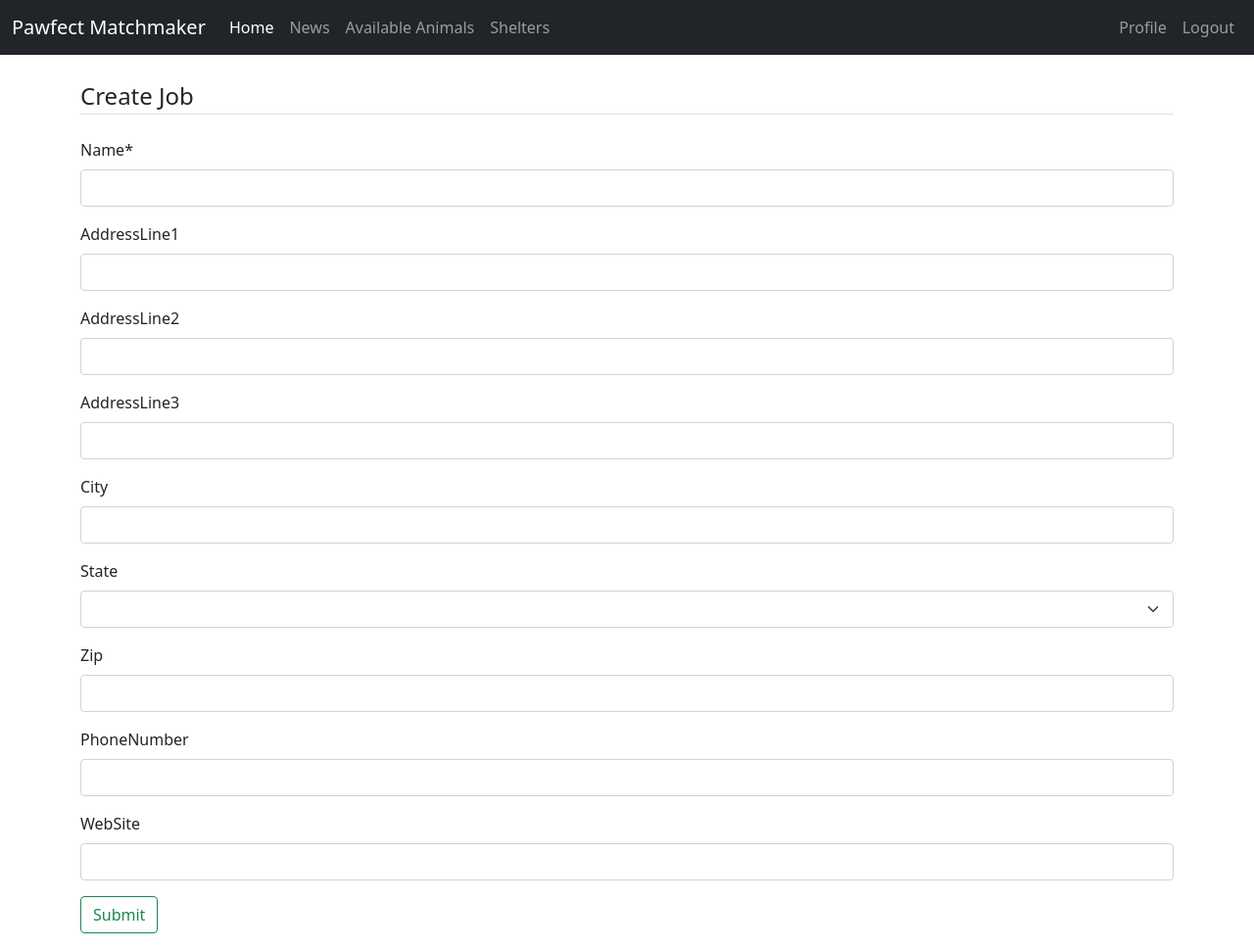
After one commit to AutonomousDev/animal_adoption, a Django app: page /shelters/new/ in a window 1280 px wide. The commit adds this page. Shown: the whole page at 98% size. Run offline with Django 4.2, Linux system fonts and the light colour scheme; the visitor is signed in with stand-in values (Sample User, id 1); some libraries are stand-ins or nearby versions.

Commit message:
Create and Update forms working

```diff
--- a/shelters/models.py
+++ b/shelters/models.py
@@ -23,4 +23,4 @@ class Shelter(models.Model):
 
     def get_absolute_url(self):
         """Returns the url to access a detailed record for this student"""
-        return reverse("job-post-detail", args=[str(self.id)])
+        return reverse('shelters-detail', args=[str(self.id)])
--- /dev/null
+++ b/shelters/templates/shelters/shelter_form.html
@@ -0,0 +1,18 @@
+{% extends "news/components/base.html" %}
+{% block content %}
+{% load crispy_forms_tags %}
+
+
+<div class="content-section">
+  <form method="POST" class="mb-3">
+      {% csrf_token %}
+      <fieldset class="form-group">
+          <legend class="border-bottom mb-4">{{ title }}</legend>
+          {{ form|crispy }}
+      </fieldset>
+      <div class="form-group">
+          <button class="btn btn-outline-success" type="submit">Submit</button>
+      </div>
+  </form>
+</div>
+{% endblock content %}
--- a/shelters/templates/shelters/shelter_list.html
+++ b/shelters/templates/shelters/shelter_list.html
@@ -2,8 +2,10 @@
 {% block content %}
 <h1> Shelters</h1>
 
+{% if user.is_authenticated %}
 {% if user.profile.shelter is None %}
-    <a class="btn btn-success" href="#" role="button">Create Shelter</a>
+<a class="btn btn-success" href="{% url 'shelters-create' %}" role="button">Create Shelter</a>
+{% endif %}
 {% endif %}
 
 <div class="row pt-4">
@@ -12,7 +14,7 @@
         <div class="card mt-4">
             <div class="card-body">
                 <h5 class="card-title">{{ object }}</h5>
-                <h6 class="card-title">{{ object.City }} {{ object.state }}</h6>
+                <h6 class="card-title">{{ object.city }} {{ object.state }}</h6>
 
                 <div class="card-text">
                     <span>
--- a/shelters/urls.py
+++ b/shelters/urls.py
@@ -1,10 +1,14 @@
 from django.urls import path
 from .views import (
     ShelterDetailView,
-    ShelterListView
+    ShelterListView,
+    ShelterCreateView,
+    ShelterUpdateView
 )
 
 urlpatterns = [
     path('', ShelterListView.as_view(), name='shelters-list'),
-    path('<int:pk>/', ShelterDetailView.as_view(), name='job-post-detail'),
+    path('<int:pk>/', ShelterDetailView.as_view(), name='shelters-detail'),
+    path('new/', ShelterCreateView.as_view(), name='shelters-create'),
+    path('characters/<int:pk>/update/', ShelterUpdateView.as_view(), name='shelter-update'),
 ]
--- a/shelters/views.py
+++ b/shelters/views.py
@@ -5,13 +5,62 @@ from django.views.generic import (
     CreateView,
     UpdateView
 )
-from . import models
+from .models import Shelter
+from django.contrib.auth.mixins import LoginRequiredMixin, UserPassesTestMixin
 
 
 # Create your views here.
 class ShelterDetailView(DetailView):
-    model = models.Shelter
+    model = Shelter
 
 
 class ShelterListView(ListView):
-    model = models.Shelter
+    model = Shelter
+
+
+class ShelterCreateView(LoginRequiredMixin, CreateView):
+    model = Shelter
+    fields = [
+        "name",
+        "addressLine1",
+        "addressLine2",
+        "addressLine3",
+        "city",
+        "state",
+        "zip",
+        "phoneNumber",
+        "webSite",
+    ]
+
+    def get_context_data(self, *args, **kwargs):
+        context = super(ShelterCreateView, self).get_context_data(*args, **kwargs)
+        context['title'] = "Create Job"
+        return context
+
+    def form_valid(self, form):
+        new_shelter = form.save()
+        user_profile = self.request.user.profile
+        user_profile.shelter = new_shelter
+        user_profile.save()
+        return super().form_valid(form)
+
+
+class ShelterUpdateView(LoginRequiredMixin, UserPassesTestMixin, UpdateView):
+    model = Shelter
+    fields = [
+        "name",
+        "addressLine1",
+        "addressLine2",
+        "addressLine3",
+        "city",
+        "state",
+        "zip",
+        "phoneNumber",
+        "webSite",
+    ]
+
+    def test_func(self):
+        shelter = self.get_object()
+        if self.request.user.profile.shelter == shelter:
+            return True
+        return False
```
Also changed, not shown: shelters/templates/shelters/shelter_detail.html (+8 -1 lines).
